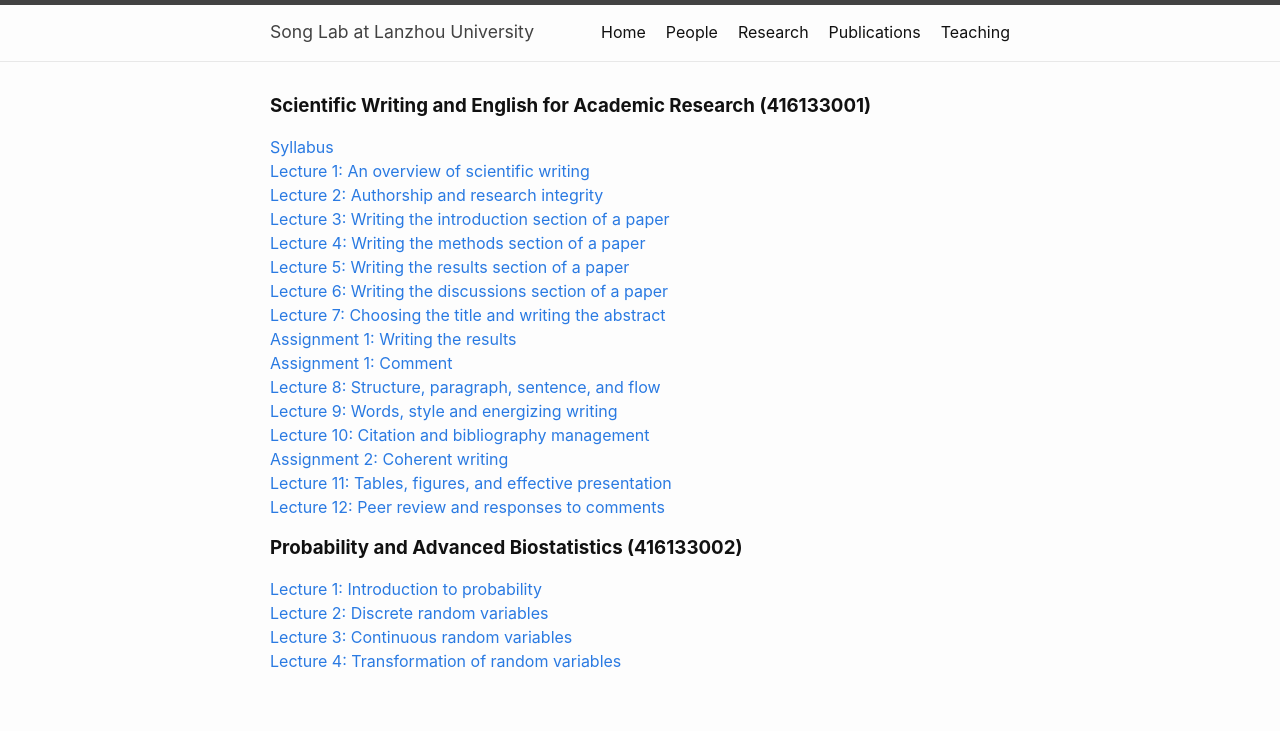
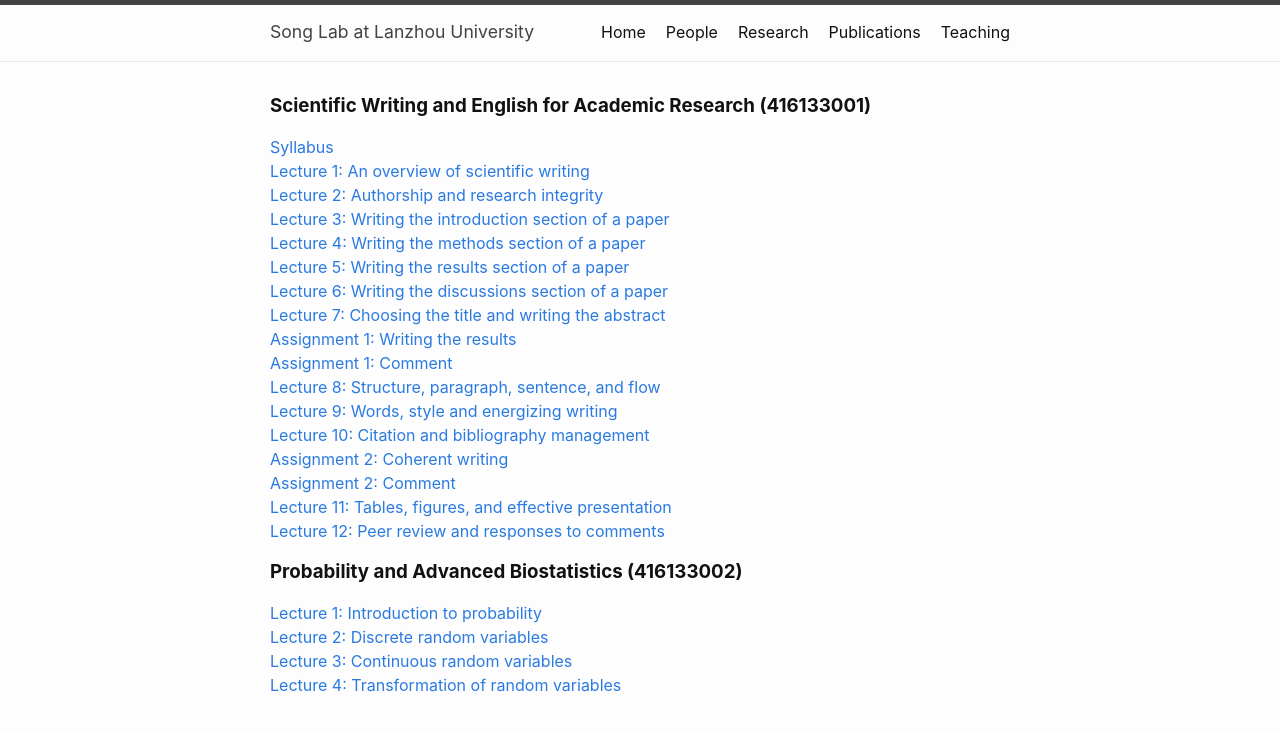
Before and after one commit to chaosonglab/chaosonglab.github.io, a Jekyll site: the page built from teaching.md, in a window 1280 px wide. Shown: the top 731 px of the page. Built offline with Jekyll 4.4.1, drawn with Linux system fonts in a browser that asks for light colours.

Commit message:
Update teaching.md

```diff
--- a/teaching.md
+++ b/teaching.md
@@ -20,6 +20,7 @@ permalink: /teaching/
 [Lecture 9: Words, style and energizing writing](/files/course_materials/sci_writing/Lecture9_words.pdf) \
 [Lecture 10: Citation and bibliography management](/files/course_materials/sci_writing/Lecture10_bibliography.pdf) \
 [Assignment 2: Coherent writing](/files/course_materials/sci_writing/Assignment_2.pdf) \
+[Assignment 2: Comment](/files/course_materials/sci_writing/Assignment2_comment.pdf) \
 [Lecture 11: Tables, figures, and effective presentation](/files/course_materials/sci_writing/Lecture11_figures.pdf) \
 [Lecture 12: Peer review and responses to comments](/files/course_materials/sci_writing/Lecture12_review.pdf)
 
```
